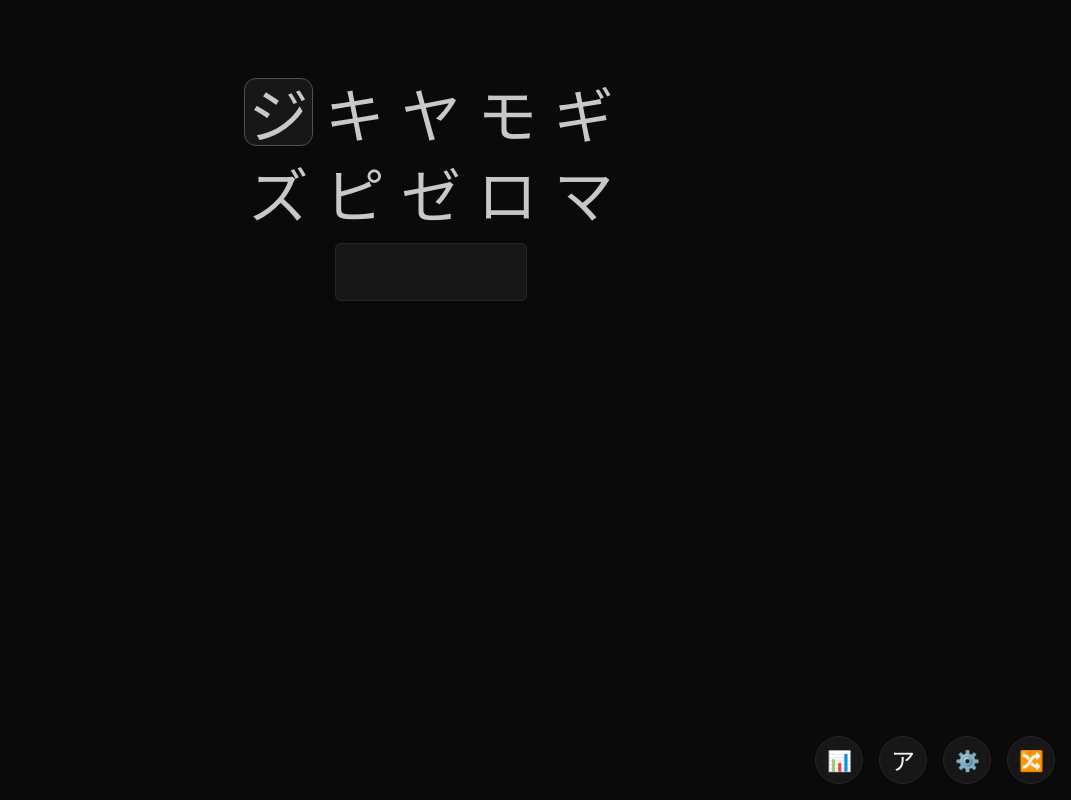
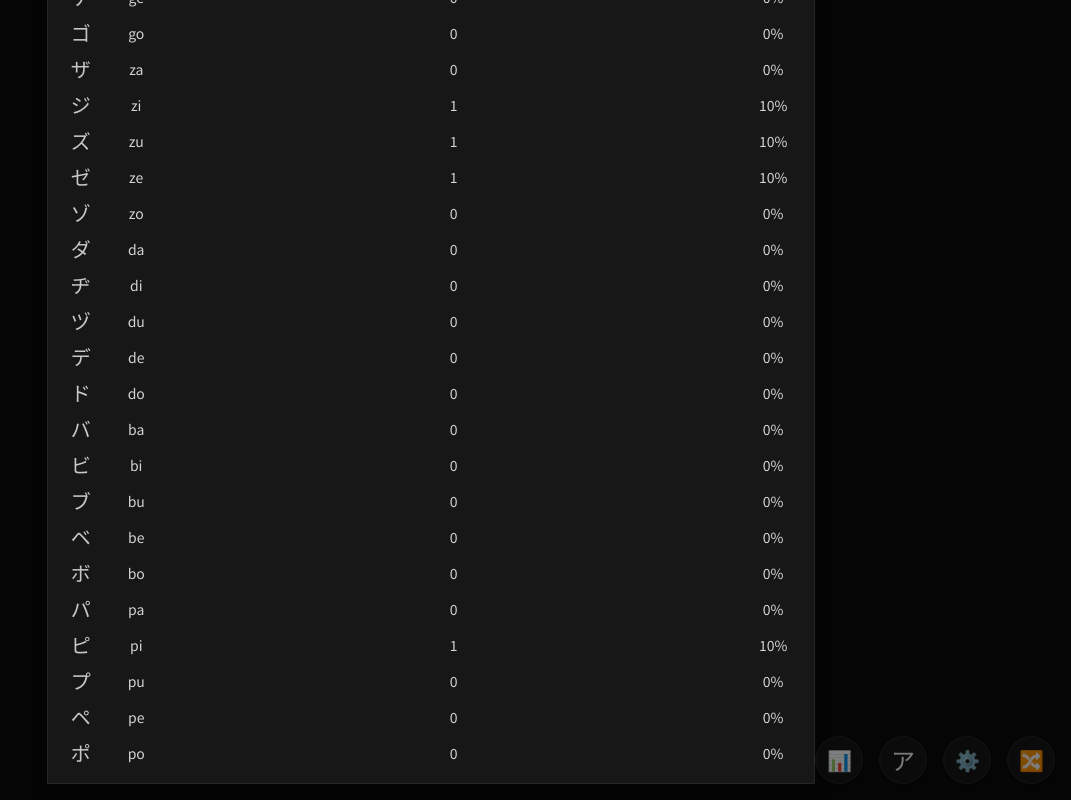
Before and after one commit to paltin/katakana, a React (Vite) app: page / in a window 1280 px wide. Both pictures are taken after a click on the button "Statistics". Shown: the whole page, without its empty margins (209-1280 px from the left). Built offline with nearby package versions, Linux system fonts and the light colour scheme.

Commit message:
feat(stats): add StatisticsPanel; wire 📊 button to open it; show selected pool with counts and percentages for current layout

```diff
--- a/src/App.tsx
+++ b/src/App.tsx
@@ -2,6 +2,7 @@ import { KanaGrid } from './components/KanaGrid';
 import { HintRow } from './components/HintRow';
 import { AnswerInput } from './components/AnswerInput';
 import { SettingsPanel } from './components/SettingsPanel';
+import { StatisticsPanel } from './components/StatisticsPanel';
 import { SettingsProvider, useSettings } from './context/SettingsContext';
 import { FilterProvider } from './context/FilterContext';
 import { FilterPanel } from './components/FilterPanel';
@@ -55,6 +56,7 @@ function InnerApp() {
     };
   }, []);
   const [settingsOpen, setSettingsOpen] = useState(false);
+  const [statsOpen, setStatsOpen] = useState(false);
   const [filterOpen, setFilterOpen] = useState(false);
 
   return (
@@ -88,7 +90,7 @@ function InnerApp() {
         <button
           aria-label="Statistics"
           className="fixed bottom-4 right-52 inline-flex h-12 w-12 items-center justify-center rounded-full border border-neutral-800 bg-neutral-900 text-xl shadow transition hover:bg-neutral-800"
-          onClick={() => {}}
+          onClick={() => setStatsOpen(true)}
           title="Statistics"
         >
           <span aria-hidden>📊</span>
@@ -113,6 +115,7 @@ function InnerApp() {
         </button>
 
         <SettingsPanel open={settingsOpen} onClose={() => setSettingsOpen(false)} />
+        <StatisticsPanel open={statsOpen} onClose={() => setStatsOpen(false)} selection={selection} />
         <FilterPanel open={filterOpen} onClose={() => setFilterOpen(false)} />
       </div>
     </div>
--- /dev/null
+++ b/src/components/StatisticsPanel.tsx
@@ -0,0 +1,67 @@
+import { KATAKANA, type Kana } from '../data/katakana';
+import { useFilters } from '../context/FilterContext';
+import { useSettings } from '../context/SettingsContext';
+
+type Props = {
+  open: boolean;
+  onClose: () => void;
+  selection: Kana[]; // current grid items (may include duplicates)
+};
+
+export function StatisticsPanel({ open, onClose, selection }: Props) {
+  const { selected } = useFilters();
+  const { settings } = useSettings();
+  if (!open) return null;
+
+  const total = selection.length || 1;
+
+  // Pool of characters considered in practice (selected in Filter).
+  const pool: Kana[] = (selected.size
+    ? KATAKANA.filter((k) => selected.has(k.romaji))
+    : KATAKANA
+  ).slice();
+
+  // Count occurrences in the current selection.
+  const counts = new Map<string, number>();
+  for (const k of selection) {
+    counts.set(k.romaji, (counts.get(k.romaji) ?? 0) + 1);
+  }
+
+  return (
+    <div className="fixed inset-0 z-50 flex items-end justify-center pb-4">
+      <div className="absolute inset-0 bg-black/50" onClick={onClose} />
+      <div className="relative w-full max-w-3xl rounded-t-xl border border-neutral-800 bg-neutral-900 p-4 text-neutral-100 shadow-xl">
+        <div className="mb-3 flex items-center justify-between">
+          <h2 className="text-lg font-semibold">Statistics (current layout)</h2>
+          <button
+            onClick={onClose}
+            className="inline-flex h-8 w-8 items-center justify-center rounded-md border border-neutral-700 bg-neutral-800 hover:bg-neutral-700"
+            aria-label="Close statistics"
+          >
+            ✕
+          </button>
+        </div>
+
+        <div className="grid grid-cols-[max-content_max-content_auto_max-content] items-center gap-x-4 gap-y-2 text-sm">
+          <div className="text-neutral-400">Kana</div>
+          <div className="text-neutral-400">Romaji</div>
+          <div className="text-neutral-400">Count</div>
+          <div className="text-neutral-400">Percent</div>
+
+          {pool.map((k) => {
+            const c = counts.get(k.romaji) ?? 0;
+            const pct = Math.round((c / total) * 1000) / 10; // one decimal
+            return (
+              <>
+                <div className="text-xl [font-family:'Noto Serif JP']" style={{ color: settings.kanaColor }}>{k.kana}</div>
+                <div className="text-neutral-300">{k.romaji}</div>
+                <div className="text-neutral-300">{c}</div>
+                <div className="text-neutral-300">{pct}%</div>
+              </>
+            );
+          })}
+        </div>
+      </div>
+    </div>
+  );
+}
```
